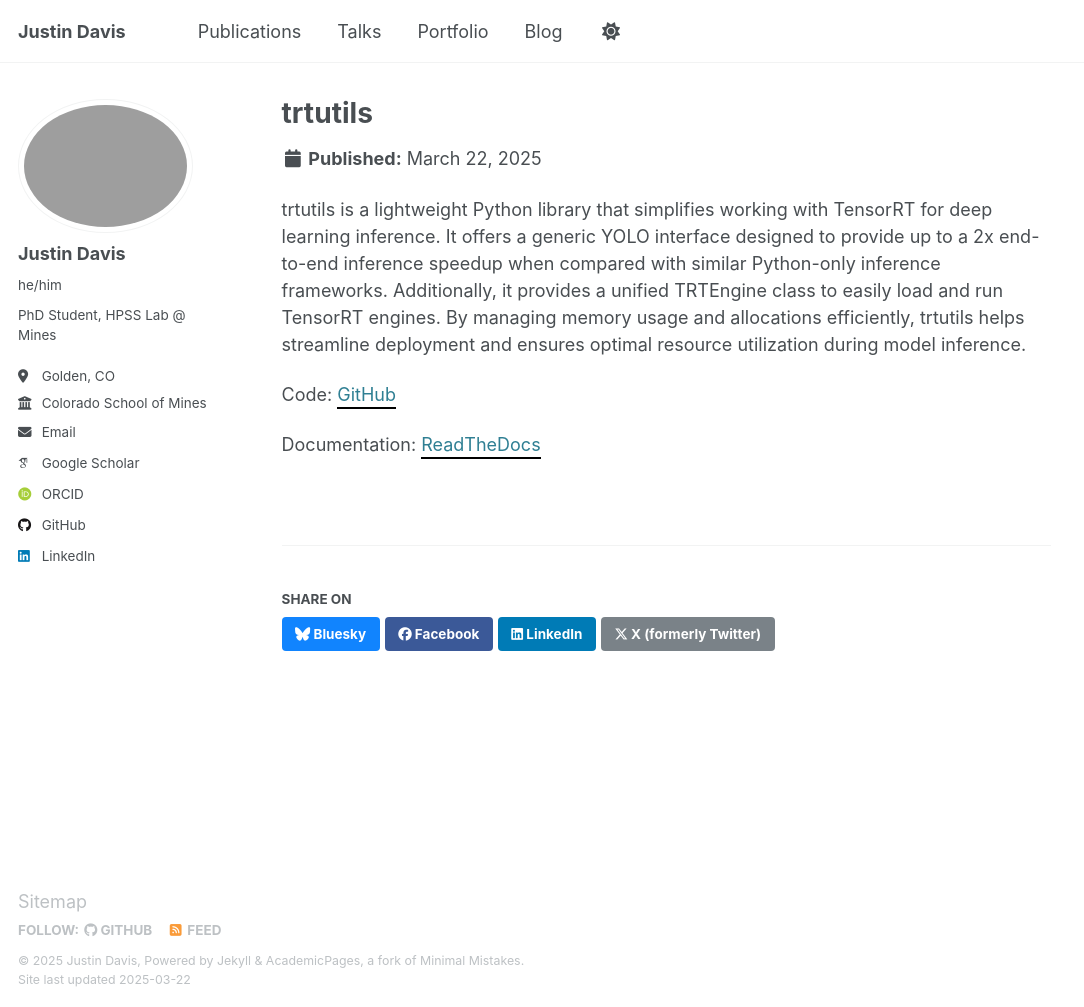
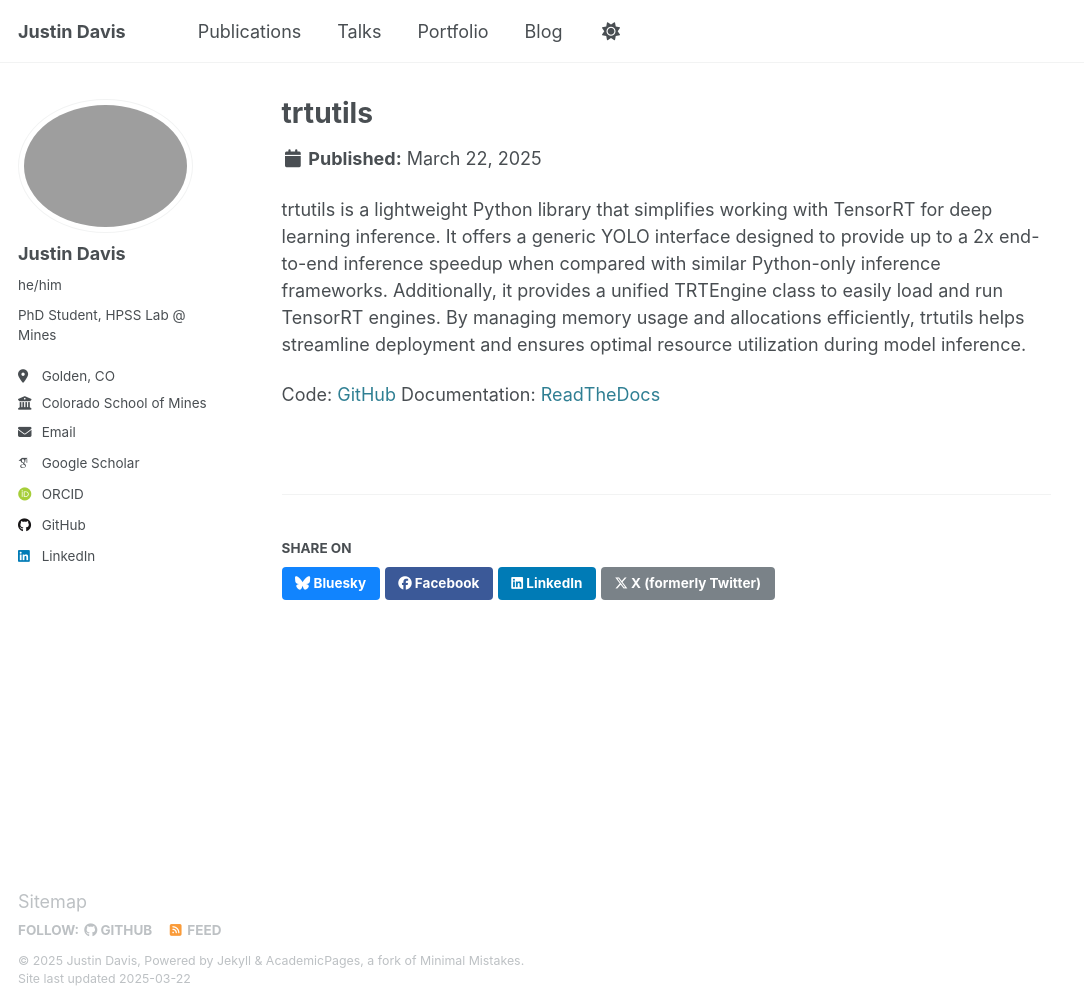
Before and after one commit to justincdavis/justincdavis.github.io, a Jekyll site: the page built from _portfolio/trtutils.html, in a window 1280 px wide and 1007 px high. Shown: the whole window, without its empty margins (0-1084 px from the left). Built offline with Jekyll 4.4.1, drawn with Linux system fonts in a browser that asks for light colours; some web fonts are replaced.

Commit message:
formatting change on portfolio item

```diff
--- a/_portfolio/trtutils.html
+++ b/_portfolio/trtutils.html
@@ -9,8 +9,6 @@
 </p>
 
 <p style="margin-top: 15px;">
-Code: <a href="https://github.com/justincdavis/trtutils" style="border-bottom: 2px solid black; padding-bottom: 2px; text-decoration: none;">GitHub</a>
+Code: <a href="https://github.com/justincdavis/trtutils" style="padding-bottom: 2px; text-decoration: none;">GitHub</a>
+Documentation: <a href="https://trtutils.readthedocs.io/en/latest/index.html" style="padding-bottom: 2px; text-decoration: none;">ReadTheDocs</a>
 </p>
-<p>
-Documentation: <a href="https://trtutils.readthedocs.io/en/latest/index.html" style="border-bottom: 2px solid black; padding-bottom: 2px; text-decoration: none;">ReadTheDocs</a>
-</p>
```
